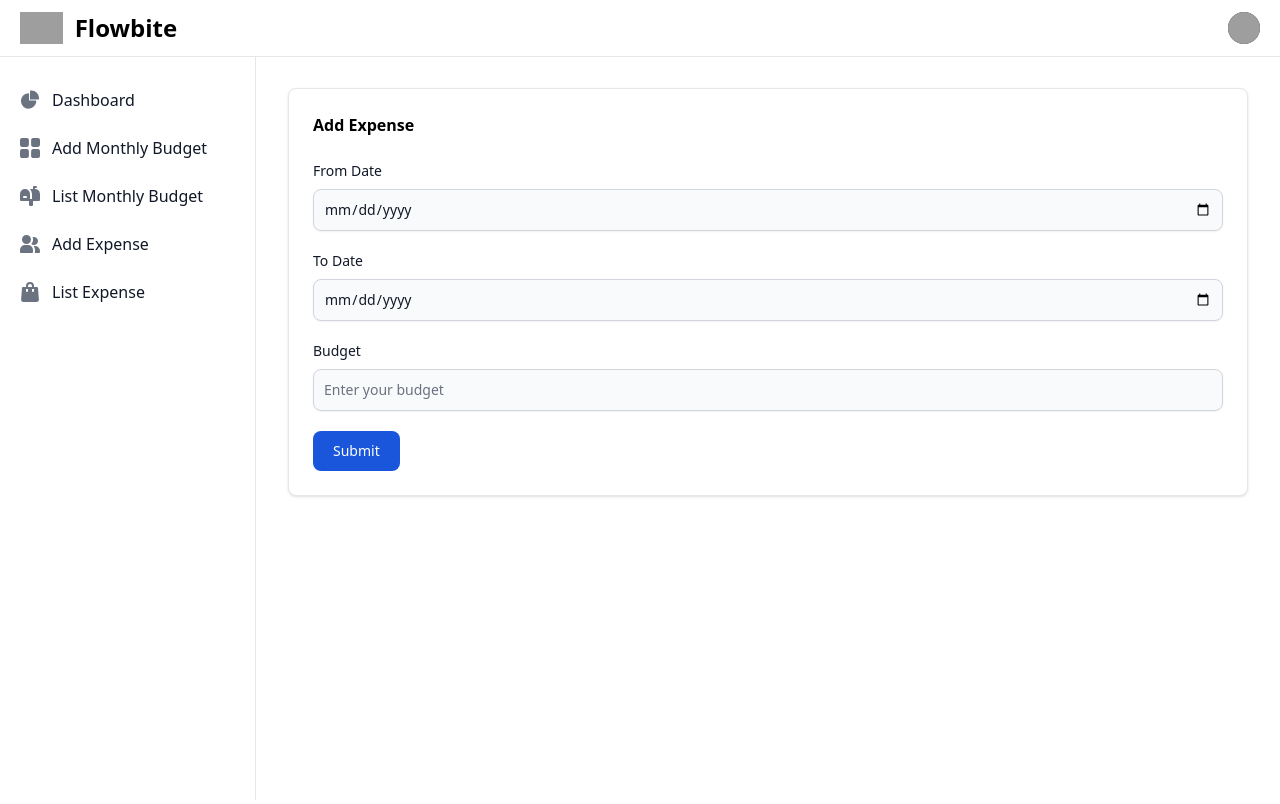
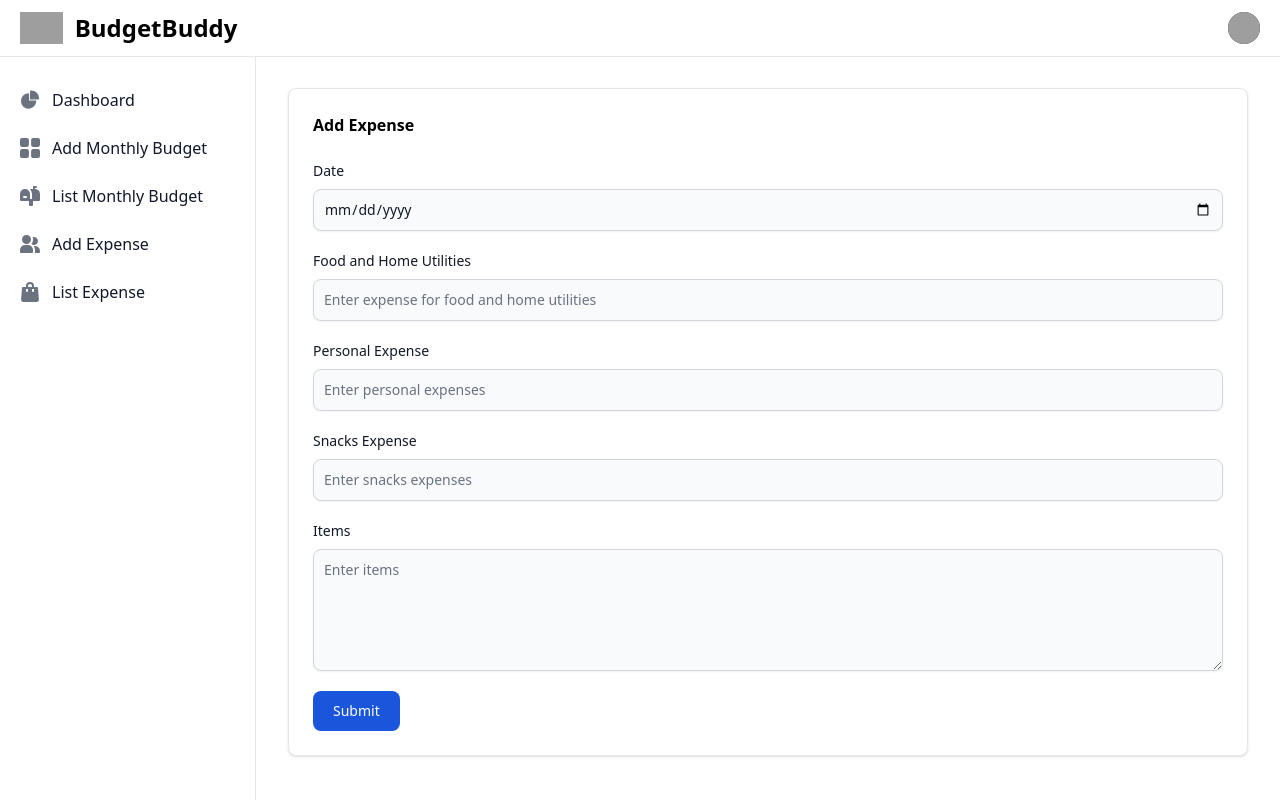
Before and after one commit to GeekyAshwin/budget-buddy-frontend, an Angular app: page /add-expense in a window 1280 px wide. Built offline with nearby package versions, Linux system fonts and the light colour scheme; grey boxes are pictures that could not be loaded.

Commit message:
integrated expense api

```diff
--- a/src/app/components/expenses/add-expense/add-expense.component.html
+++ b/src/app/components/expenses/add-expense/add-expense.component.html
@@ -1,27 +1,36 @@
-<app-layout [title]="'Add Expense'" >
-  <form class="w-full">
+<app-layout [title]="'Add Expense'">
+  <form [formGroup]="form" (ngSubmit)="addExpense()" class="w-full">
     <!-- From Date Field -->
     <div class="mb-5">
-      <label for="fromDate" class="block mb-2 text-sm font-medium text-gray-900 dark:text-white">From Date</label>
-      <input type="date" id="fromDate" class="shadow-sm bg-gray-50 border border-gray-300 text-gray-900 text-sm rounded-lg focus:ring-blue-500 focus:border-blue-500 block w-full p-2.5 dark:bg-gray-700 dark:border-gray-600 dark:placeholder-gray-400 dark:text-white dark:focus:ring-blue-500 dark:focus:border-blue-500 dark:shadow-sm-light" required />
+      <label for="date" class="block mb-2 text-sm font-medium text-gray-900 dark:text-white">Date</label>
+      <input type="date" id="date" formControlName="date" class="shadow-sm bg-gray-50 border border-gray-300 text-gray-900 text-sm rounded-lg focus:ring-blue-500 focus:border-blue-500 block w-full p-2.5 dark:bg-gray-700 dark:border-gray-600 dark:placeholder-gray-400 dark:text-white dark:focus:ring-blue-500 dark:focus:border-blue-500 dark:shadow-sm-light" required />
     </div>
 
-    <!-- To Date Field -->
+    <!-- Food and Home Utilities Field -->
     <div class="mb-5">
-      <label for="toDate" class="block mb-2 text-sm font-medium text-gray-900 dark:text-white">To Date</label>
-      <input type="date" id="toDate" class="shadow-sm bg-gray-50 border border-gray-300 text-gray-900 text-sm rounded-lg focus:ring-blue-500 focus:border-blue-500 block w-full p-2.5 dark:bg-gray-700 dark:border-gray-600 dark:placeholder-gray-400 dark:text-white dark:focus:ring-blue-500 dark:focus:border-blue-500 dark:shadow-sm-light" required />
+      <label for="foodAndHomeUtilities" class="block mb-2 text-sm font-medium text-gray-900 dark:text-white">Food and Home Utilities</label>
+      <input type="number" id="foodAndHomeUtilities" formControlName="foodAndHomeUtilities" class="shadow-sm bg-gray-50 border border-gray-300 text-gray-900 text-sm rounded-lg focus:ring-blue-500 focus:border-blue-500 block w-full p-2.5 dark:bg-gray-700 dark:border-gray-600 dark:placeholder-gray-400 dark:text-white dark:focus:ring-blue-500 dark:focus:border-blue-500 dark:shadow-sm-light" placeholder="Enter expense for food and home utilities" required />
     </div>
 
-    <!-- Budget Field -->
+    <!-- Personal Expense Field -->
     <div class="mb-5">
-      <label for="budget" class="block mb-2 text-sm font-medium text-gray-900 dark:text-white">Budget</label>
-      <input type="number" id="budget" class="shadow-sm bg-gray-50 border border-gray-300 text-gray-900 text-sm rounded-lg focus:ring-blue-500 focus:border-blue-500 block w-full p-2.5 dark:bg-gray-700 dark:border-gray-600 dark:placeholder-gray-400 dark:text-white dark:focus:ring-blue-500 dark:focus:border-blue-500 dark:shadow-sm-light" placeholder="Enter your budget" required />
+      <label for="personalExpense" class="block mb-2 text-sm font-medium text-gray-900 dark:text-white">Personal Expense</label>
+      <input type="number" id="personalExpense" formControlName="personalExpense" class="shadow-sm bg-gray-50 border border-gray-300 text-gray-900 text-sm rounded-lg focus:ring-blue-500 focus:border-blue-500 block w-full p-2.5 dark:bg-gray-700 dark:border-gray-600 dark:placeholder-gray-400 dark:text-white dark:focus:ring-blue-500 dark:focus:border-blue-500 dark:shadow-sm-light" placeholder="Enter personal expenses" required />
+    </div>
+
+    <!-- Snacks Expense Field -->
+    <div class="mb-5">
+      <label for="snacksExpense" class="block mb-2 text-sm font-medium text-gray-900 dark:text-white">Snacks Expense</label>
+      <input type="number" id="snacksExpense" formControlName="snacksExpense" class="shadow-sm bg-gray-50 border border-gray-300 text-gray-900 text-sm rounded-lg focus:ring-blue-500 focus:border-blue-500 block w-full p-2.5 dark:bg-gray-700 dark:border-gray-600 dark:placeholder-gray-400 dark:text-white dark:focus:ring-blue-500 dark:focus:border-blue-500 dark:shadow-sm-light" placeholder="Enter snacks expenses" required />
+    </div>
+
+    <!-- Items Field -->
+    <div class="mb-5">
+      <label for="items" class="block mb-2 text-sm font-medium text-gray-900 dark:text-white">Items</label>
+      <textarea rows="5" id="items" formControlName="items" class="shadow-sm bg-gray-50 border border-gray-300 text-gray-900 text-sm rounded-lg focus:ring-blue-500 focus:border-blue-500 block w-full p-2.5 dark:bg-gray-700 dark:border-gray-600 dark:placeholder-gray-400 dark:text-white dark:focus:ring-blue-500 dark:focus:border-blue-500 dark:shadow-sm-light" placeholder="Enter items" required></textarea>
     </div>
 
     <!-- Submit Button -->
     <button type="submit" class="text-white bg-blue-700 hover:bg-blue-800 focus:ring-4 focus:outline-none focus:ring-blue-300 font-medium rounded-lg text-sm px-5 py-2.5 text-center dark:bg-blue-600 dark:hover:bg-blue-700 dark:focus:ring-blue-800">Submit</button>
   </form>
-
-
-
 </app-layout>
--- a/src/app/components/expenses/add-expense/add-expense.component.ts
+++ b/src/app/components/expenses/add-expense/add-expense.component.ts
@@ -1,15 +1,60 @@
-import { Component } from '@angular/core';
+import {Component, OnInit} from '@angular/core';
 import {LayoutComponent} from "../../layout/layout.component";
+import {ExpenseService} from "../../../services/expense/expense.service";
+import {FormBuilder, FormGroup, ReactiveFormsModule, Validators} from "@angular/forms";
+import {errorContext} from "rxjs/internal/util/errorContext";
+import {Router} from "@angular/router";
 
 @Component({
   selector: 'app-add-expense',
   standalone: true,
-    imports: [
-        LayoutComponent
-    ],
+  imports: [
+    LayoutComponent,
+    ReactiveFormsModule
+  ],
   templateUrl: './add-expense.component.html',
   styleUrl: './add-expense.component.css'
 })
-export class AddExpenseComponent {
+export class AddExpenseComponent implements OnInit{
+  /**
+   * {
+   *     "date": "2024-08-01",
+   *     "userId": "60d0fe4f5311236168a109ca",
+   *     "foodAndHomeUtilities": 300,
+   *     "personalExpense": 40,
+   *     "snacksExpense": 10,
+   *     "items": "Biscuit, Toffess"
+   *
+   * }
+   */
+  public form: FormGroup = new FormGroup<any>({})
+  constructor(private expenseService: ExpenseService, private formBuilder: FormBuilder, private router: Router) {
+  }
+  ngOnInit() {
+    this.setUpForm();
+  }
+
+  setUpForm() {
+    this.form = this.formBuilder.group({
+      date: ['', Validators.required],
+      userId: ['', Validators.required],
+      foodAndHomeUtilities: ['', Validators.required],
+      personalExpense: ['', Validators.required],
+      snacksExpense: ['', Validators.required],
+      items: ['', Validators.required],
+    });
+  }
+
+  addExpense() {
+    this.expenseService.addExpense(this.form.getRawValue()).subscribe({
+      next: (data) => {
+        console.log(data)
+        this.router.navigate(['list-expense']);
+      },
+      error: (error) => {
+        console.log(error)
+      }
+    })
+  }
 
 }
--- a/src/app/components/expenses/list-expense/list-expense.component.html
+++ b/src/app/components/expenses/list-expense/list-expense.component.html
@@ -4,31 +4,22 @@
       <thead class="text-xs text-gray-700 uppercase bg-gray-50 dark:bg-gray-700 dark:text-gray-400">
       <tr>
         <th scope="col" class="px-6 py-3">
-          Product name
+          Date
         </th>
         <th scope="col" class="px-6 py-3">
-          <div class="flex items-center">
-            Color
-            <a href="#"><svg class="w-3 h-3 ms-1.5" aria-hidden="true" xmlns="http://www.w3.org/2000/svg" fill="currentColor" viewBox="0 0 24 24">
-              <path d="M8.574 11.024h6.852a2.075 2.075 0 0 0 1.847-1.086 1.9 1.9 0 0 0-.11-1.986L13.736 2.9a2.122 2.122 0 0 0-3.472 0L6.837 7.952a1.9 1.9 0 0 0-.11 1.986 2.074 2.074 0 0 0 1.847 1.086Zm6.852 1.952H8.574a2.072 2.072 0 0 0-1.847 1.087 1.9 1.9 0 0 0 .11 1.985l3.426 5.05a2.123 2.123 0 0 0 3.472 0l3.427-5.05a1.9 1.9 0 0 0 .11-1.985 2.074 2.074 0 0 0-1.846-1.087Z"/>
-            </svg></a>
-          </div>
+          User ID
         </th>
         <th scope="col" class="px-6 py-3">
-          <div class="flex items-center">
-            Category
-            <a href="#"><svg class="w-3 h-3 ms-1.5" aria-hidden="true" xmlns="http://www.w3.org/2000/svg" fill="currentColor" viewBox="0 0 24 24">
-              <path d="M8.574 11.024h6.852a2.075 2.075 0 0 0 1.847-1.086 1.9 1.9 0 0 0-.11-1.986L13.736 2.9a2.122 2.122 0 0 0-3.472 0L6.837 7.952a1.9 1.9 0 0 0-.11 1.986 2.074 2.074 0 0 0 1.847 1.086Zm6.852 1.952H8.574a2.072 2.072 0 0 0-1.847 1.087 1.9 1.9 0 0 0 .11 1.985l3.426 5.05a2.123 2.123 0 0 0 3.472 0l3.427-5.05a1.9 1.9 0 0 0 .11-1.985 2.074 2.074 0 0 0-1.846-1.087Z"/>
-            </svg></a>
-          </div>
+          Food and Home Utilities
         </th>
         <th scope="col" class="px-6 py-3">
-          <div class="flex items-center">
-            Price
-            <a href="#"><svg class="w-3 h-3 ms-1.5" aria-hidden="true" xmlns="http://www.w3.org/2000/svg" fill="currentColor" viewBox="0 0 24 24">
-              <path d="M8.574 11.024h6.852a2.075 2.075 0 0 0 1.847-1.086 1.9 1.9 0 0 0-.11-1.986L13.736 2.9a2.122 2.122 0 0 0-3.472 0L6.837 7.952a1.9 1.9 0 0 0-.11 1.986 2.074 2.074 0 0 0 1.847 1.086Zm6.852 1.952H8.574a2.072 2.072 0 0 0-1.847 1.087 1.9 1.9 0 0 0 .11 1.985l3.426 5.05a2.123 2.123 0 0 0 3.472 0l3.427-5.05a1.9 1.9 0 0 0 .11-1.985 2.074 2.074 0 0 0-1.846-1.087Z"/>
-            </svg></a>
-          </div>
+          Personal Expense
+        </th>
+        <th scope="col" class="px-6 py-3">
+          Snacks Expense
+        </th>
+        <th scope="col" class="px-6 py-3">
+          Items
         </th>
         <th scope="col" class="px-6 py-3">
           <span class="sr-only">Edit</span>
@@ -36,59 +27,31 @@
       </tr>
       </thead>
       <tbody>
-      <tr class="bg-white border-b dark:bg-gray-800 dark:border-gray-700">
-        <th scope="row" class="px-6 py-4 font-medium text-gray-900 whitespace-nowrap dark:text-white">
-          Apple MacBook Pro 17"
-        </th>
+      <tr *ngFor="let expense of expenses;" class="bg-white border-b dark:bg-gray-800 dark:border-gray-700">
         <td class="px-6 py-4">
-          Silver
+          {{ expense?.date }}
         </td>
         <td class="px-6 py-4">
-          Laptop
+          {{ expense._id }}
         </td>
         <td class="px-6 py-4">
-          $2999
+          {{ expense?.foodAndHomeUtilities }}
+        </td>
+        <td class="px-6 py-4">
+          {{ expense?.personalExpense }}
+        </td>
+        <td class="px-6 py-4">
+          {{ expense?.snacksExpense }}
+        </td>
+        <td class="px-6 py-4">
+          {{ expense?.items }}
         </td>
         <td class="px-6 py-4 text-right">
           <a href="#" class="font-medium text-blue-600 dark:text-blue-500 hover:underline">Edit</a>
         </td>
       </tr>
-      <tr class="bg-white border-b dark:bg-gray-800 dark:border-gray-700">
-        <th scope="row" class="px-6 py-4 font-medium text-gray-900 whitespace-nowrap dark:text-white">
-          Microsoft Surface Pro
-        </th>
-        <td class="px-6 py-4">
-          White
-        </td>
-        <td class="px-6 py-4">
-          Laptop PC
-        </td>
-        <td class="px-6 py-4">
-          $1999
-        </td>
-        <td class="px-6 py-4 text-right">
-          <a href="#" class="font-medium text-blue-600 dark:text-blue-500 hover:underline">Edit</a>
-        </td>
-      </tr>
-      <tr class="bg-white dark:bg-gray-800">
-        <th scope="row" class="px-6 py-4 font-medium text-gray-900 whitespace-nowrap dark:text-white">
-          Magic Mouse 2
-        </th>
-        <td class="px-6 py-4">
-          Black
-        </td>
-        <td class="px-6 py-4">
-          Accessories
-        </td>
-        <td class="px-6 py-4">
-          $99
-        </td>
-        <td class="px-6 py-4 text-right">
-          <a href="#" class="font-medium text-blue-600 dark:text-blue-500 hover:underline">Edit</a>
-        </td>
-      </tr>
+      <!-- Add more rows as needed -->
       </tbody>
     </table>
   </div>
-
 </app-layout>
--- a/src/app/components/layout/layout.component.html
+++ b/src/app/components/layout/layout.component.html
@@ -12,7 +12,7 @@
         </button>
         <a href="https://flowbite.com" class="flex ms-2 md:me-24">
           <img src="https://flowbite.com/docs/images/logo.svg" class="h-8 me-3" alt="FlowBite Logo" />
-          <span class="self-center text-xl font-semibold sm:text-2xl whitespace-nowrap dark:text-white">Flowbite</span>
+          <span class="self-center text-xl font-semibold sm:text-2xl whitespace-nowrap dark:text-white">BudgetBuddy</span>
         </a>
       </div>
       <div class="flex items-center">
--- a/src/app/components/monthly-budget/list-monthly-budget/list-monthly-budget.component.html
+++ b/src/app/components/monthly-budget/list-monthly-budget/list-monthly-budget.component.html
@@ -33,7 +33,7 @@
       <tbody>
       <tr *ngFor="let budget of budgets; index as i;" class="bg-white border-b dark:bg-gray-800 dark:border-gray-700">
         <th scope="row" class="px-6 py-4 font-medium text-gray-900 whitespace-nowrap dark:text-white">
-          {{ dayJsService.convertToMDYFormat(budget?.fromDate)  }}
+          {{ dayJsService.convertToMDYFormat(budget?.fromDate) }}
         </th>
         <td class="px-6 py-4">
           {{ dayJsService.convertToMDYFormat(budget?.toDate) }}
```
Also changed, not shown: src/app/components/expenses/list-expense/list-expense.component.ts (+30 -5 lines), src/app/interfaces/IExpense.ts (added, +9 -0 lines), src/app/services/expense/expense.service.ts (+20 -1 lines).
